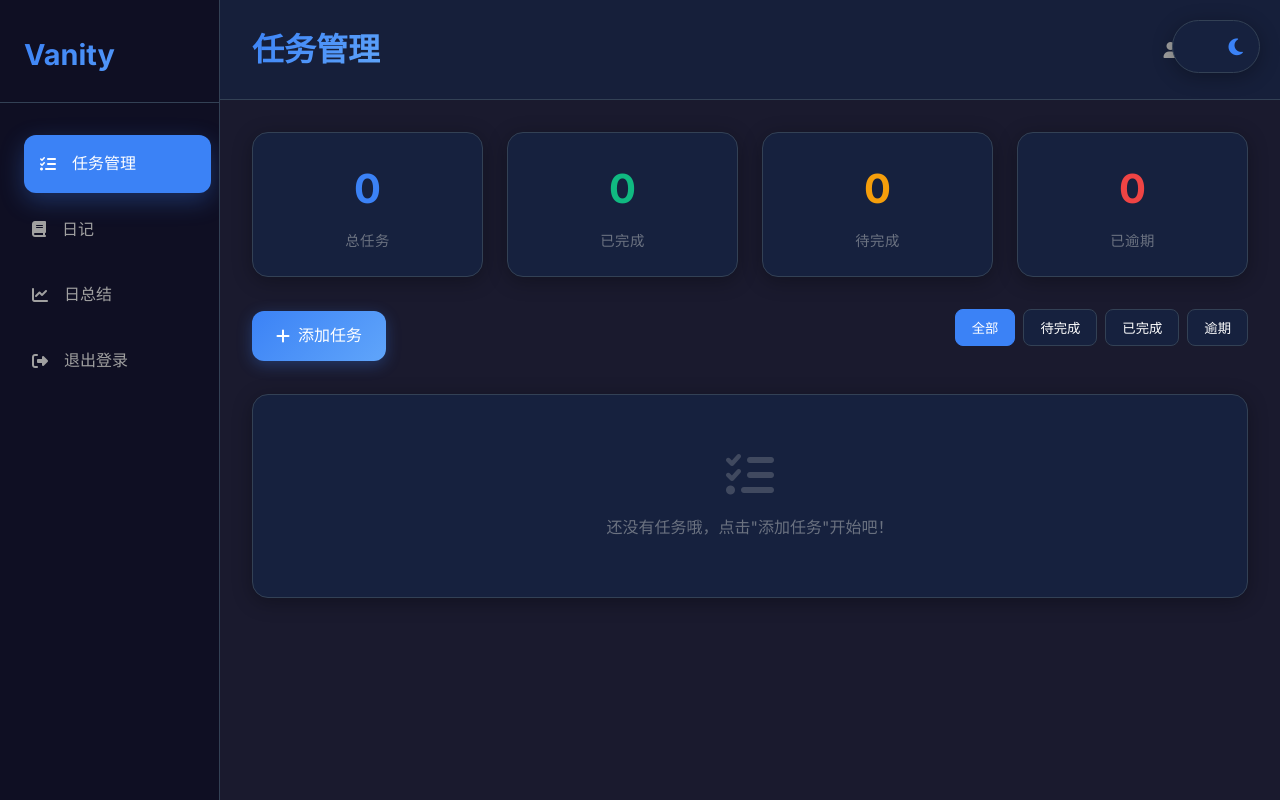
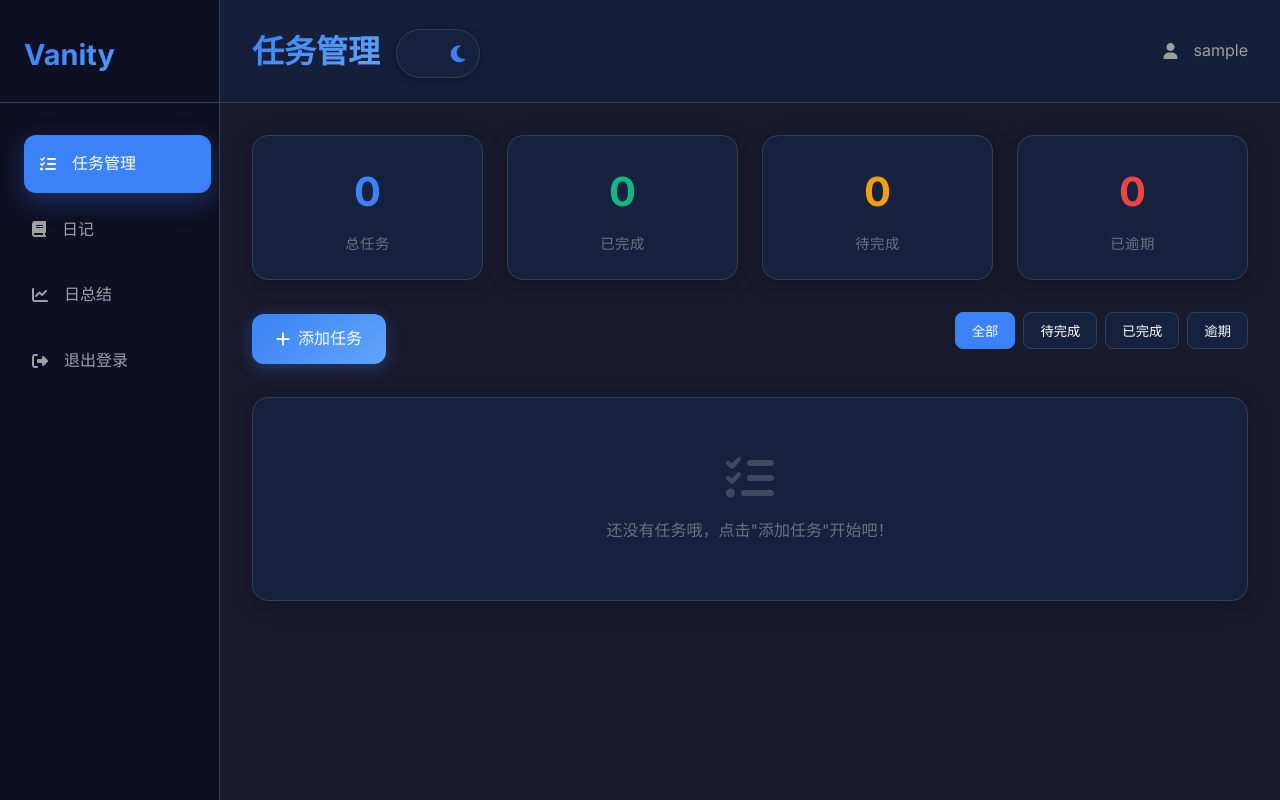
Before and after one commit to TTAWDTT/Vanity, a Django app: page /content/tasks/ in a window 1280 px wide. Run offline with Django 5.2, Linux system fonts and the light colour scheme; the visitor is signed in with stand-in values (Sample User, id 1); data that the repository does not hold is empty.

Commit message:
调整模式切换按钮位置

```diff
--- a/templates/content_generator/task_list.html
+++ b/templates/content_generator/task_list.html
@@ -60,17 +60,14 @@
         }
 
         .theme-toggle {
-            position: fixed;
-            top: 20px;
-            right: 20px;
-            z-index: 1000;
             background: var(--bg-card);
             border: 1px solid var(--border);
             border-radius: 50px;
-            padding: 8px;
+            padding: 6px;
             cursor: pointer;
             transition: all 0.3s ease;
-            box-shadow: 0 4px 20px var(--shadow);
+            box-shadow: 0 2px 10px var(--shadow);
+            margin-top: 5px;
         }
 
         .theme-toggle:hover {
@@ -534,11 +531,6 @@
     </style>
 </head>
 <body>
-    <!-- Theme Toggle -->
-    <div class="theme-toggle" onclick="toggleTheme()">
-        <i class="fas fa-sun sun"></i>
-        <i class="fas fa-moon moon"></i>
-    </div>
 
     <!-- Sidebar -->
     <nav class="sidebar">
@@ -578,7 +570,13 @@
         <!-- Header -->
         <header class="header">
             <div class="header-content">
-                <h1 class="page-title">任务管理</h1>
+                <div style="display: flex; align-items: center; gap: 1rem;">
+                    <h1 class="page-title">任务管理</h1>
+                    <div class="theme-toggle" onclick="toggleTheme()">
+                        <i class="fas fa-sun sun"></i>
+                        <i class="fas fa-moon moon"></i>
+                    </div>
+                </div>
                 <div class="user-info">
                     <i class="fas fa-user"></i>
                     <span>{{ user.username }}</span>
```
Also changed, not shown: templates/content_generator/daily_summary.html (+10 -12 lines), templates/content_generator/event_list.html (+10 -12 lines).
